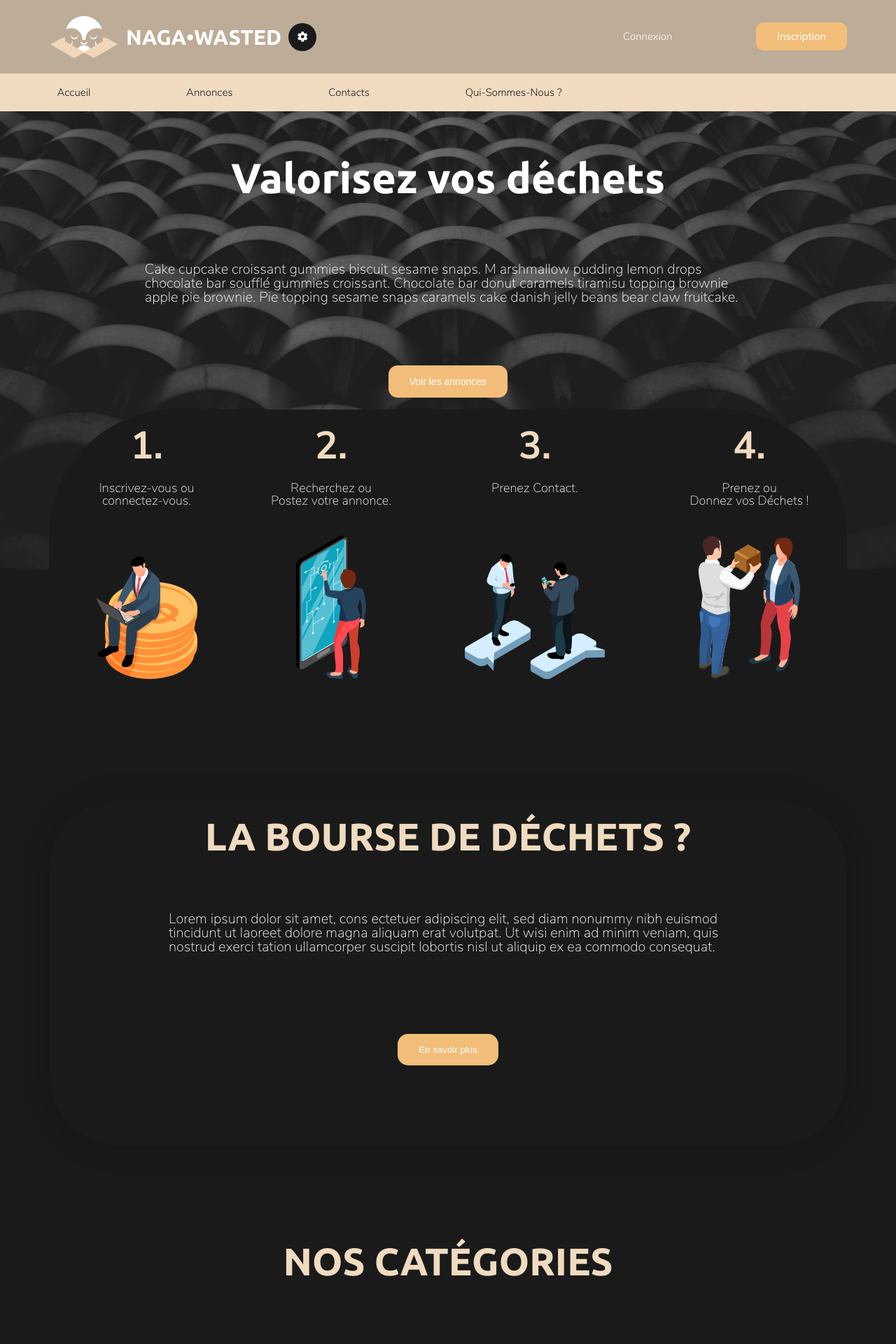
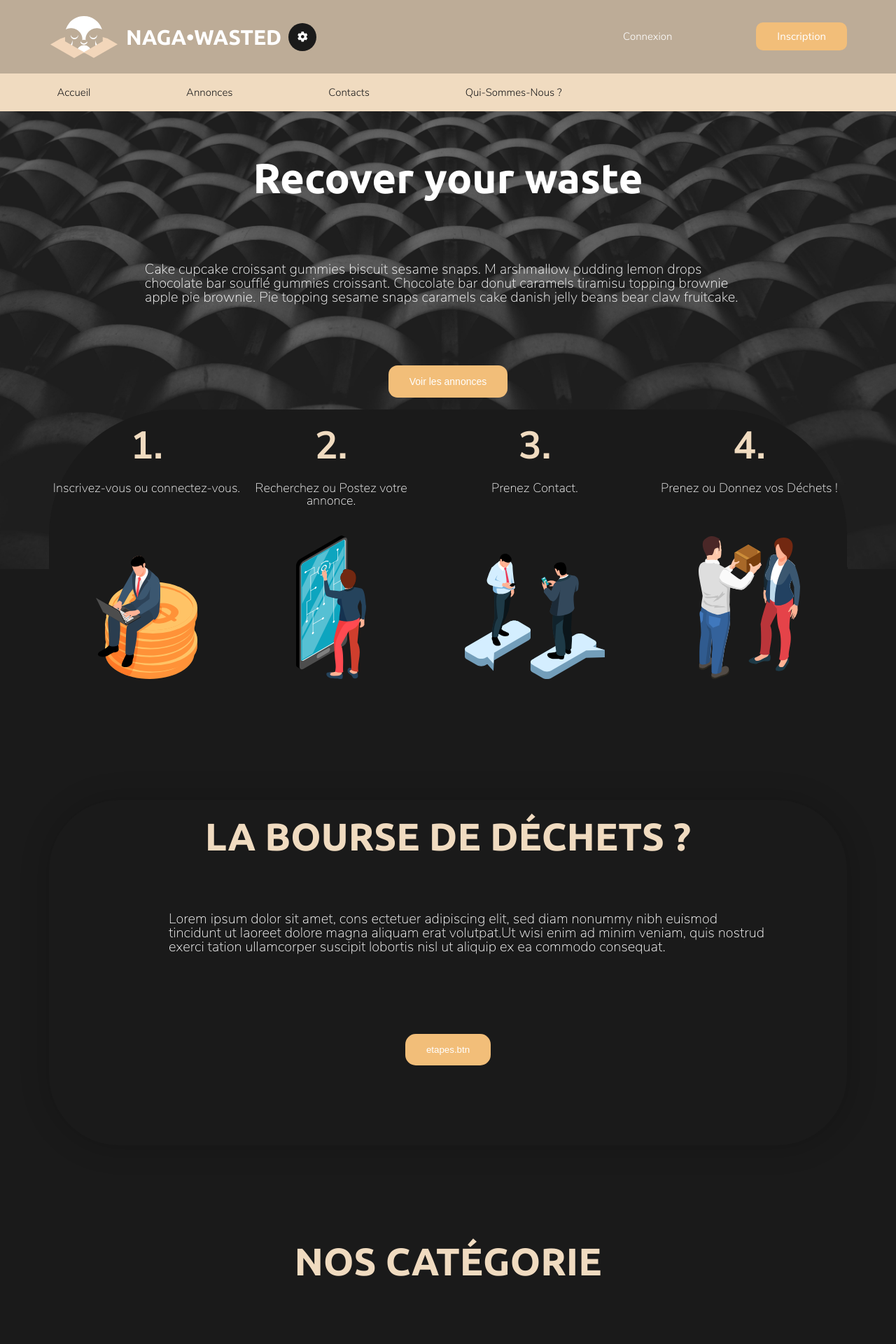
Before and after one commit to Boudj31/NagaMad, a Vue app: page / in a window 1280 px wide. Shown: the top 1920 px of the page at 70% size. Built offline with nearby package versions, Linux system fonts and the light colour scheme; no server answers.

Commit message:
Traduction page Home

```diff
--- a/src/assets/i18n/en.json
+++ b/src/assets/i18n/en.json
@@ -8,8 +8,27 @@
         "contacts": "Touch",
         "qsn": "Who are we ?"
     },
-    "Home": {
+    "home": {
         "hero-title": "Recover your waste",
         "hero-description": "Cake cupcake croissant gummies biscuit sesame snaps. M arshmallow pudding lemon drops chocolate bar soufflé gummies croissant. Chocolate bar donut caramels tiramisu topping brownie apple pie brownie. Pie topping sesame snaps caramels cake danish jelly beans bear claw fruitcake."
+    },
+    "categorie": {
+        "titre": "Our category",
+        "plastique": "plastic",
+        "electrique": "electric",
+        "recyclable": "recyclable",
+        "organique": "organic"
+    },
+    "etapes": {
+        "1": "Register or log in.",
+        "2": "Search or Post your ad.",
+        "3": "Take Contact.",
+        "4": "Take or Donate Your Waste! ",
+        "titre": "The waste exchange ?",
+        "desrciption": "Lorem ipsum dolor sit amet, cons ectetuer adipiscing elit, sed diam nonummy nibh euismod tincidunt ut laoreet dolore magna aliquam erat volutpat.Ut wisi enim ad minim veniam, quis nostrud exerci tation ullamcorper suscipit lobortis nisl ut aliquip ex ea commodo consequat.",
+        "btn-title": "Find out more "
+    },
+    "annonces": {
+        "titre": "Find the right ad "
     }
 }
--- a/src/assets/i18n/es.json
+++ b/src/assets/i18n/es.json
@@ -8,8 +8,27 @@
         "contacts": "Contacto",
         "qsn": "¿Quiénes somos nosotros?"
     },
-    "Home": {
+    "home": {
         "hero-title": "Valorizar tus residuos",
         "hero-description": "Cake cupcake croissant gummies biscuit sesame snaps. M arshmallow pudding lemon drops chocolate bar soufflé gummies croissant. Chocolate bar donut caramels tiramisu topping brownie apple pie brownie. Pie topping sesame snaps caramels cake danish jelly beans bear claw fruitcake."
+    },
+    "categorie": {
+        "titre": "Nuestras categorias",
+        "plastique": "plástico",
+        "electrique": "eléctrico",
+        "recyclable": "reciclable",
+        "organique": "orgánico"
+    },
+    "etapes": {
+        "1": "Regístrese o inicie sesión. ",
+        "2": "Busque o publique su anuncio. ",
+        "3": "Toma contacto. ",
+        "4": "¡Toma o dona tus desechos! ",
+        "titre": "La bolsa de basura?  ",
+        "desrciption": "Lorem ipsum dolor sit amet, cons ectetuer adipiscing elit, sed diam nonummy nibh euismod tincidunt ut laoreet dolore magna aliquam erat volutpat.Ut wisi enim ad minim veniam, quis nostrud exerci tation ullamcorper suscipit lobortis nisl ut aliquip ex ea commodo consequat.",
+        "btn-title": "Más información "
+    },
+    "annonces": {
+        "titre": "Encuentra el anuncio adecuado"
     }
 }
--- a/src/assets/i18n/fr.json
+++ b/src/assets/i18n/fr.json
@@ -11,5 +11,24 @@
     "Home": {
         "hero-title": "Valorisez vos déchets",
         "hero-description": "Cake cupcake croissant gummies biscuit sesame snaps. M arshmallow pudding lemon drops chocolate bar soufflé gummies croissant. Chocolate bar donut caramels tiramisu topping brownie apple pie brownie. Pie topping sesame snaps caramels cake danish jelly beans bear claw fruitcake."
+    },
+    "categorie": {
+        "titre": "Nos catégorie",
+        "plastique": "plastique",
+        "electrique": "électrique",
+        "recyclable": "recyclable",
+        "organique": "organique"
+    },
+    "etapes": {
+        "1": "Inscrivez-vous ou connectez-vous.",
+        "2": "Recherchez ou Postez votre annonce.",
+        "3": "Prenez Contact.",
+        "4": "Prenez ou Donnez vos Déchets !",
+        "titre": "La bourse de déchets ? ",
+        "desrciption": "Lorem ipsum dolor sit amet, cons ectetuer adipiscing elit, sed diam nonummy nibh euismod tincidunt ut laoreet dolore magna aliquam erat volutpat.Ut wisi enim ad minim veniam, quis nostrud exerci tation ullamcorper suscipit lobortis nisl ut aliquip ex ea commodo consequat.",
+        "btn-title": "En savoir plus"
+    },
+    "annonces": {
+        "titre": "Trouver la bonne annonce"
     }
 }
--- a/src/components/Annonce/AnnonceList.vue
+++ b/src/components/Annonce/AnnonceList.vue
@@ -1,6 +1,6 @@
 <template>
 <div id="listA">
-  <h3 id="titreIntroAnnonce" class="titre" > Trouver la bonne annonce</h3>
+  <h3 id="titreIntroAnnonce" class="titre" >{{ $t('annonces.titre') }}</h3>
 
   <div class="mapList">
   <i :class="{'fa fa-globe':checked, 'fa fa-list':!checked} " aria-hidden="true" @click="checked = !checked"></i>
--- a/src/components/CategoriesFilter.vue
+++ b/src/components/CategoriesFilter.vue
@@ -1,23 +1,34 @@
 <template>
-<div class="main">
-  <h2 class="titre"> Nos catégories </h2>
-<div class="grid">
-  <div  class="cat"><div class="title">Plastique</div><div id="plas" class="flou plastique"></div></div>
-  <div  class="cat"><div class="title">électrique</div><div id="elec" class="flou electrique"></div></div>
-  <div  class="cat"><div class="title">Recyclable</div><div id="recy" class="flou recyclage"></div></div>
-  <div  class="cat"><div class="title">Organique</div><div id="orga" class="flou organique"></div></div>
-</div>
-</div>
+  <div class="main">
+    <h2 class="titre">{{ $t("categorie.titre") }}</h2>
+    <div class="grid">
+      <div class="cat">
+        <div class="title">{{ $t("categorie.plastique") }}</div>
+        <div id="plas" class="flou plastique"></div>
+      </div>
+      <div class="cat">
+        <div class="title">{{ $t("categorie.electrique") }}</div>
+        <div id="elec" class="flou electrique"></div>
+      </div>
+      <div class="cat">
+        <div class="title">{{ $t("categorie.recyclable") }}</div>
+        <div id="recy" class="flou recyclage"></div>
+      </div>
+      <div class="cat">
+        <div class="title">{{ $t("categorie.organique") }}</div>
+        <div id="orga" class="flou organique"></div>
+      </div>
+    </div>
+  </div>
 </template>
 
 <script>
 export default {
-name: "CategoriesFilter"
-}
+  name: "CategoriesFilter",
+};
 </script>
 
 <style scoped>
-
 .main {
   text-align: center;
 }
@@ -49,11 +60,11 @@ name: "CategoriesFilter"
 }
 
 .dislexic .cat > .title {
-  font-family: 'Open-Dyslexic Roman', sans-serif !important;
+  font-family: "Open-Dyslexic Roman", sans-serif !important;
 }
 
 .title:hover,
-.flou:hover .title:hover{
+.flou:hover .title:hover {
   background-color: white;
   color: var(--orange-wb);
 }
@@ -62,7 +73,7 @@ name: "CategoriesFilter"
   grid-column: span 6;
 }
 
-.flou{
+.flou {
   top: 0;
   left: 0;
   position: absolute;
@@ -91,44 +102,40 @@ name: "CategoriesFilter"
   background-image: url("../assets/img/cat/plastique.jpg") !important;
 }
 
-.flou:hover{
+.flou:hover {
   filter: blur(6px);
 }
 
 @media screen and (max-width: 990px) {
-  p{
+  p {
     font-size: 25px;
   }
 
-  .cat > .title{
+  .cat > .title {
     font-size: 1em;
   }
 }
 
 @media screen and (max-width: 780px) {
-
   .titre {
     font-size: 3em;
   }
 
-
-  p{
+  p {
     font-size: 15px;
   }
 
-
-  .cat > .title{
-    font-size: .6em;
+  .cat > .title {
+    font-size: 0.6em;
   }
 }
 
 @media screen and (max-width: 575px) {
-
   .grid {
     display: block;
   }
 
-  .cat{
+  .cat {
     margin: 10px 0;
   }
 
@@ -138,10 +145,8 @@ name: "CategoriesFilter"
 }
 
 @media screen and (max-width: 400px) {
-
   .cat > .title {
     font-size: 20px;
   }
 }
-
 </style>
--- a/src/components/Etapes.vue
+++ b/src/components/Etapes.vue
@@ -3,30 +3,36 @@
     <table>
       <thead>
         <tr>
-          <th> <span class="titre etp"> 1. </span> Inscrivez-vous ou <br> connectez-vous.</th>
-          <th> <span class="titre etp"> 2. </span> Recherchez ou <br> Postez votre annonce.</th>
-          <th> <span class="titre etp"> 3. </span> Prenez Contact.</th>
-          <th> <span class="titre etp"> 4. </span> Prenez ou <br> Donnez vos Déchets !</th>
+          <th><span class="titre etp"> 1. </span> {{ $t('etapes.1') }}</th>
+          <th><span class="titre etp"> 2. </span> {{ $t('etapes.2') }}</th>
+          <th><span class="titre etp"> 3. </span> {{ $t('etapes.3') }}</th>
+          <th><span class="titre etp"> 4. </span> {{ $t('etapes.4') }}</th>
         </tr>
       </thead>
       <tbody>
         <tr>
-        <td> <img src="../assets/img/test.svg" id="e1" class="svg" alt="test"></td>
-        <td> <img src="../assets/img/e2.svg" id="e2" class="svg" alt="test"></td>
-        <td> <img src="../assets/img/e3.svg" id="e3" class="svg" alt="test"></td>
-        <td> <img src="../assets/img/e4.svg" id="e4" class="svg" alt="test"></td>
+          <td>
+            <img src="../assets/img/test.svg" id="e1" class="svg" alt="test" />
+          </td>
+          <td>
+            <img src="../assets/img/e2.svg" id="e2" class="svg" alt="test" />
+          </td>
+          <td>
+            <img src="../assets/img/e3.svg" id="e3" class="svg" alt="test" />
+          </td>
+          <td>
+            <img src="../assets/img/e4.svg" id="e4" class="svg" alt="test" />
+          </td>
         </tr>
       </tbody>
     </table>
 
     <div class="txt">
-    <h2 class="titre"> La bourse de déchets ? </h2>
+      <h2 class="titre">{{ $t('etapes.titre') }}</h2>
 
-    <p> Lorem ipsum dolor sit amet, cons ectetuer adipiscing elit,
-      sed diam nonummy nibh euismod tincidunt ut laoreet dolore magna aliquam erat volutpat.
-      Ut wisi enim ad minim veniam, quis nostrud exerci tation ullamcorper suscipit lobortis nisl ut aliquip ex ea commodo consequat. </p>
+      <p>{{ $t('etapes.desrciption') }}</p>
 
-      <button> En savoir plus </button>
+      <button>{{ $t('etapes.btn') }}</button>
     </div>
   </div>
 </template>
@@ -34,12 +40,11 @@
 <script>
 export default {
   name: "Etapes",
-}
+};
 </script>
 
 
 <style scoped>
-
 #etape {
   position: relative;
   text-align: center;
@@ -58,15 +63,35 @@ export default {
 
 #etape::before {
   right: -40px;
-  -webkit-mask-image: radial-gradient(circle 25px at 100% 0, transparent 0, transparent 40px, black 11px);
-  mask-image: radial-gradient(circle 25px at 100% 0, transparent 0, transparent 40px, black 11px);
+  -webkit-mask-image: radial-gradient(
+    circle 25px at 100% 0,
+    transparent 0,
+    transparent 40px,
+    black 11px
+  );
+  mask-image: radial-gradient(
+    circle 25px at 100% 0,
+    transparent 0,
+    transparent 40px,
+    black 11px
+  );
   z-index: 0;
 }
 
 #etape::after {
   left: -39.5px;
-  -webkit-mask-image: radial-gradient(circle 25px at 0 0, transparent 0, transparent 40px, black 11px);
-  mask-image: radial-gradient(circle 25px at 0 0, transparent 0, transparent 40px, black 11px);
+  -webkit-mask-image: radial-gradient(
+    circle 25px at 0 0,
+    transparent 0,
+    transparent 40px,
+    black 11px
+  );
+  mask-image: radial-gradient(
+    circle 25px at 0 0,
+    transparent 0,
+    transparent 40px,
+    black 11px
+  );
   z-index: 0;
 }
 
@@ -75,7 +100,7 @@ export default {
 table {
   position: sticky;
   border-radius: 180px 180px 0px 0px;
-  margin:0;
+  margin: 0;
   width: 100%;
   text-align: center;
   padding: 0% 10% 10% 10%;
@@ -83,9 +108,7 @@ table {
   z-index: 1;
 }
 
-
 /* Numéro des étapes */
-
 
 th {
   font-family: NunitoExtraLight;
@@ -95,7 +118,7 @@ th {
 }
 
 .dislexic th {
-  font-family: 'Open-Dyslexic Roman', sans-serif !important;
+  font-family: "Open-Dyslexic Roman", sans-serif !important;
 }
 
 .etp {
@@ -105,13 +128,13 @@ th {
 
 /* Format des images */
 
-.svg{
+.svg {
   width: 145px;
   height: auto;
   margin: 15% 0 0 0;
 }
 
-#e2{
+#e2 {
   width: 100px;
 }
 
@@ -130,7 +153,7 @@ th {
 }
 
 h2 {
-  margin: 15% 0 5% 0;;
+  margin: 15% 0 5% 0;
 }
 
 p {
@@ -141,9 +164,9 @@ p {
   color: var(--white-wb);
 }
 
-.txt{
+.txt {
   background-color: var(--sombre-wb);
-  box-shadow: 1px 1px 44px 0px rgba(0,0,0,0.2);
+  box-shadow: 1px 1px 44px 0px rgba(0, 0, 0, 0.2);
   border-radius: 100px;
 }
 
@@ -155,16 +178,16 @@ button {
   background-color: var(--orange-wb);
   color: white;
   padding: 15px 30px;
-  margin-top : 10%;
+  margin-top: 10%;
   margin-bottom: 10%;
 }
 
-@media screen and (max-width: 1000px){
-  #e1{
+@media screen and (max-width: 1000px) {
+  #e1 {
     width: 90px;
   }
 
-  #e2{
+  #e2 {
     width: 70px;
   }
 
@@ -177,15 +200,12 @@ button {
   }
 }
 
-
-
 /* Pour le responsive */
 
-@media screen and (max-width: 768px){
-
+@media screen and (max-width: 768px) {
   /* Modification des étapes */
 
-td{
+  td {
     display: flex;
     flex-direction: column;
     align-items: center;
@@ -198,11 +218,12 @@ th {
     padding-bottom: 10%;
   }
 
-tbody{
+  tbody {
     padding-left: 10%;
   }
 
-table, th {
+  table,
+  th {
     padding-top: 10%;
     display: flex;
     flex-direction: row;
@@ -212,11 +233,11 @@ table, th {
 
   /* Taille des images */
 
-  #e1{
+  #e1 {
     width: 90px;
   }
 
-  #e2{
+  #e2 {
     width: 70px;
   }
 
@@ -227,19 +248,14 @@ table, th {
   #e4 {
     width: 80px;
   }
-
 }
 
-
-@media screen and (max-width: 370px){
-
-
+@media screen and (max-width: 370px) {
   /* titre */
 
   h2 {
     font-size: 2em;
   }
-
 
   /* Modification du tableau */
 
@@ -249,7 +265,6 @@ table, th {
     flex-direction: column;
   }
 
-
   /* Modification du titre */
 
   .titre {
@@ -257,14 +272,13 @@ table, th {
     line-height: 70px;
   }
 
-  th,p {
+  th,
+  p {
     font-size: 15px;
   }
-
 }
 
-
-@media screen and (max-width: 300px){
+@media screen and (max-width: 300px) {
   tbody {
     display: none;
   }
--- a/src/components/Footer/FooterLang.vue
+++ b/src/components/Footer/FooterLang.vue
@@ -26,7 +26,7 @@ export default {
     name: 'FooterLang',
     data() {
       return {
-        lang: localStorage.getItem('lang')
+        lang: localStorage.getItem('lang') || 'fr',
       }
     },
     methods: {
--- a/src/views/Home.vue
+++ b/src/views/Home.vue
@@ -1,19 +1,14 @@
 <template>
   <div class="main">
     <section class="search">
-
       <div class="container">
-        <h1>Valorisez vos déchets</h1>
-      <p> Cake cupcake croissant gummies biscuit sesame snaps. M
-        arshmallow pudding lemon drops chocolate bar soufflé gummies croissant.
-        Chocolate bar donut caramels tiramisu topping brownie apple pie brownie.
-        Pie topping sesame snaps caramels cake danish jelly beans bear claw fruitcake.</p>
+        <h1>{{ $t('home.hero-title') }}</h1>
+        <p>{{ $t('home.hero-description') }}</p>
         <form>
           <button class="btn">
-            <router-link to="result" >Voir les annonces</router-link>
+            <router-link to="result">Voir les annonces</router-link>
           </button>
         </form>
-
       </div>
     </section>
     <div class="container">
@@ -33,15 +28,13 @@ import AnnonceList from "@/components/Annonce/AnnonceList";
 const apiURL = "http://gestdech.com/api/annonces";
 
 export default {
-
-  components: {CategoriesFilter, Etapes, AnnonceList },
+  components: { CategoriesFilter, Etapes, AnnonceList },
   name: "Home",
   data() {
     return {
       annonces: "",
       search: "",
       genreFilter: "",
-
     };
   },
 
@@ -61,7 +54,7 @@ export default {
   created() {
     this.getAnnonce();
   },
-}
+};
 </script>
 
 <style scoped>
@@ -85,7 +78,7 @@ export default {
   margin: 30px;
 }
 
-.container p{
+.container p {
   color: white;
   font-size: 20px;
   font-weight: 300;
@@ -120,7 +113,8 @@ form input {
 
 select {
   vertical-align: middle;
-  background: var(--white-wb) url("../assets/chevron-down-solid.svg") no-repeat right 8% center;
+  background: var(--white-wb) url("../assets/chevron-down-solid.svg") no-repeat
+    right 8% center;
   background-size: 5%;
   appearance: none;
 }
@@ -152,16 +146,16 @@ form select {
   font-size: 15px;
 }*/
 
-
-
 .dislexic form input,
 .dislexic form select {
-  font-family: 'Open-Dyslexic Roman', sans-serif !important;
+  font-family: "Open-Dyslexic Roman", sans-serif !important;
 }
 
-  @media only screen and (max-width: 768px){
-
-    h1, h2,h3, .titre {
+@media only screen and (max-width: 768px) {
+  h1,
+  h2,
+  h3,
+  .titre {
     font-size: 3em;
     width: 100%;
   }
@@ -170,15 +164,11 @@ form select {
     margin-top: 10%;
     font-size: 1em;
   }
-
 }
 
-
-  @media only screen and (max-width: 490px){
+@media only screen and (max-width: 490px) {
   .container h1 {
     margin-top: 20%;
   }
-
 }
-
 </style>
```
Lines whose indentation alone changed are shown as unchanged.
